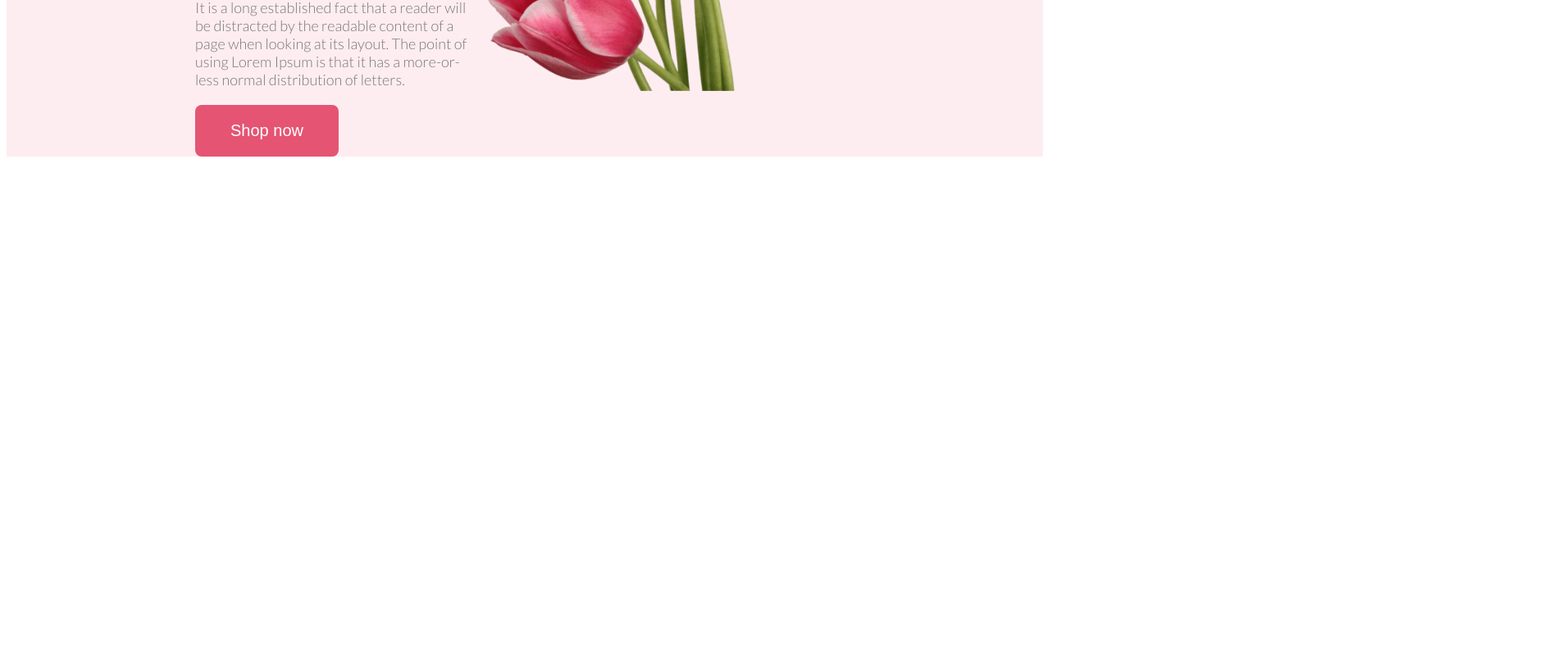
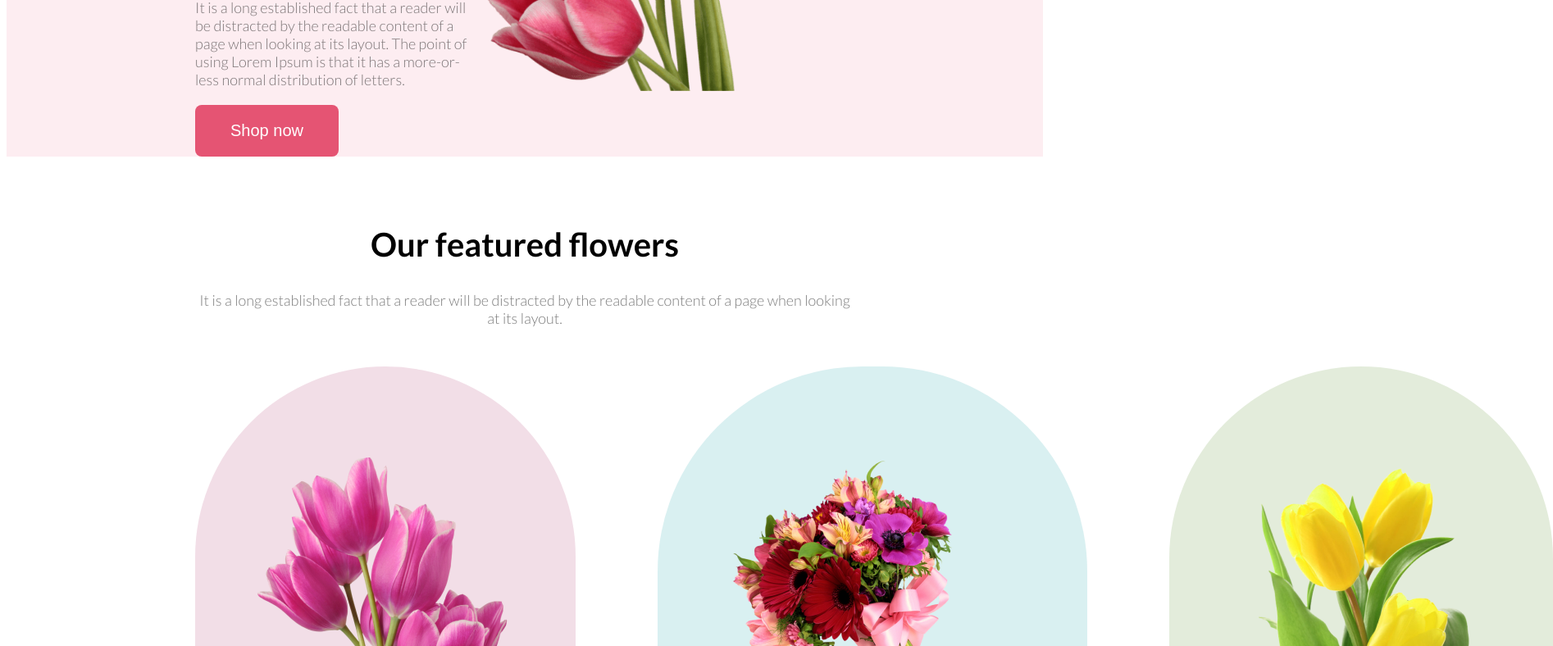
Before and after one commit to hamimalrashid552/assignment-flower-shop, a plain HTML site: page index.html in a window 1280 px wide. Shown: the part 656-1444 px from the top of the page at 82% size, 1894 px wide, since content can reach past the window. Before the commit the page ends 855 px from the top, so only its background shows below. Drawn offline with Linux system fonts and the light colour scheme.

Commit message:
flower added

```diff
--- a/index.html
+++ b/index.html
@@ -25,7 +25,21 @@
         </div>
     </header>
     <main>
-
+        <div class="main-first">
+            <h2 class="midle-title">Our featured flowers</h2>
+            <p class="midle-description">It is a long established fact that a reader will be distracted by the readable content of a page when looking at its layout.</p>
+            <div class="flower-box">
+                <div >
+                    <img class="box-design-1" src="images/pngwing 6.png" alt=""><h6 class="flower-title">Pink Flower Tree</h6>
+                </div>
+                <div >
+                    <img class="box-design-2" src="images/pngwing 5.png" alt=""><h6 class="flower-title">Pink Flower Tree</h6>
+                </div>
+                <div >
+                    <img class="box-design-3" src="images/pngwing 7.png" alt=""><h6 class="flower-title">Pink Flower Tree</h6>
+                </div>
+            </div>
+        </div>
     </main>
     <footer>
 
--- a/styles/shop.css
+++ b/styles/shop.css
@@ -41,3 +41,52 @@ body {
     color: #FFFFFF;
     font-size: 20px;
 }
+
+/* main section */
+
+.main-first{
+    align-items: center;
+    padding: 50px 230px;
+}
+
+.midle-title{
+    text-align: center;
+    font-size: 40px;
+}
+
+.midle-description{
+    text-align: center;
+    color: rgba(39, 39, 39, 0.60);
+    font-size: 18px;
+    margin-bottom: 48px;
+}
+
+.flower-box{
+    display: flex;
+    gap: 100px;
+
+}
+.box-design-1{
+    background-color: rgba(167, 33, 98, 0.15);
+    padding: 110px 78px 0px 76px;
+    border-top-left-radius: 250px;
+    border-top-right-radius: 250px;
+}
+.box-design-2{
+    background-color: rgba(5, 151, 160, 0.15);
+    padding: 110px 78px 61px 76px;
+    border-top-left-radius: 250px;
+    border-top-right-radius: 250px;
+}
+.box-design-3{
+    background-color: rgba(71, 125, 17, 0.15);
+    padding: 75px 78px 0px 76px;
+    border-top-left-radius: 250px;
+    border-top-right-radius: 250px;
+}
+
+.flower-title{
+    text-align: center;
+    font-size: 24px;
+    text-decoration-line: underline;
+}
```
